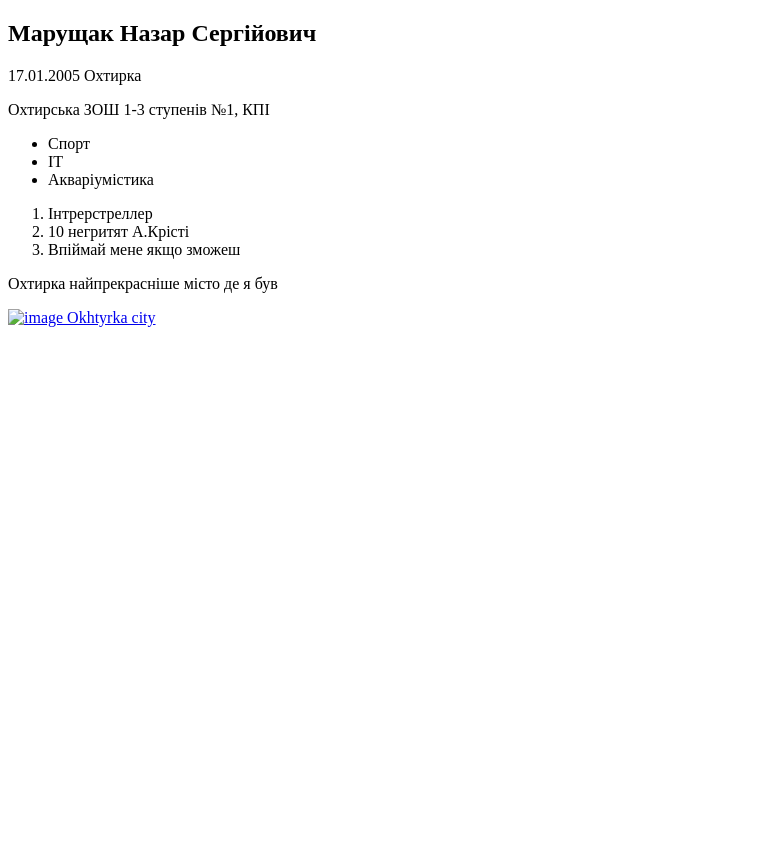
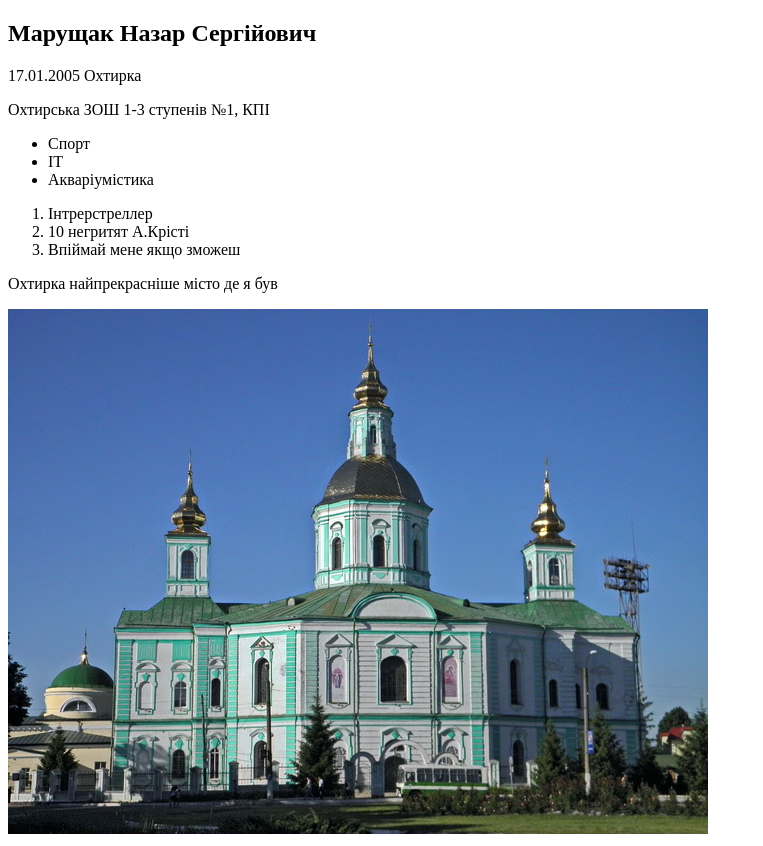
Before and after one commit to marushchak22/Front-end-LABA, a plain HTML site: page index.html in a window 1280 px wide. Shown: the whole page, without its empty margins (0-763 px from the left). Before the commit the page ends 800 px from the top, so only its background shows below. Drawn offline with Linux system fonts and the light colour scheme; the site is published under a folder, as on GitHub Pages, so addresses that start at the root find nothing.

Commit message:
Laba1.1.1

```diff
--- a/index.html
+++ b/index.html
@@ -25,7 +25,7 @@
     <p>Охтирка найпрекрасніше місто де я був</p>
 
     <a href="https://ukrainaincognita.com/sumska-oblast/okhtyrskyi-raion/okhtyrka/okhtyrka">
-        <img src="/image/okhtyrka.jpg" alt="image Okhtyrka city">
+        <img src="image/okhtyrka.jpg" alt="image Okhtyrka city">
     </a>
 
 
```
